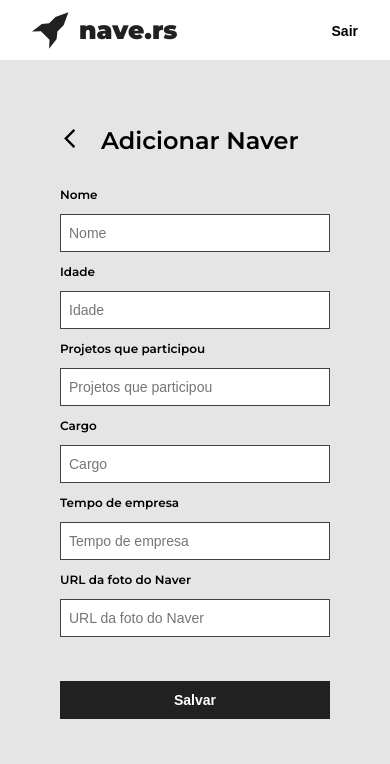
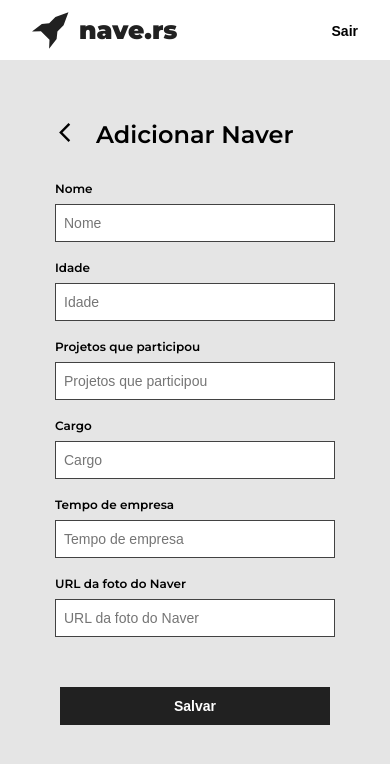
Before and after one commit to RafaelLeveske/desafio-nave, a React (Create React App) app: page /new in a window 390 px wide. Shown: the top 764 px of the page. Built offline with nearby package versions, Linux system fonts and the light colour scheme.

Commit message:
Alterações css

```diff
--- a/src/pages/NewNaver/styles.css
+++ b/src/pages/NewNaver/styles.css
@@ -132,22 +132,24 @@ div.new-naver-page .new-naver-container .footer-content button:hover {
 
   div.new-naver-page .new-naver-container .middle-content .first-column ul li span {
     font-size: 12px;
+    margin-bottom: 8px;
   }
 
   div.new-naver-page .new-naver-container .middle-content .first-column ul li input {
-    width: 270px;
     height: 38px;
     font-size: 14px;
+    margin-bottom: 18px;
   }
 
   div.new-naver-page .new-naver-container .middle-content .second-column ul li span {
     font-size: 12px;
+    margin-bottom: 8px;
   }
 
   div.new-naver-page .new-naver-container .middle-content .second-column ul li input {
-    width: 270px;
     height: 38px;
     font-size: 14px;
+    margin-bottom: 18px;
   }
 
   div.new-naver-page .new-naver-container .footer-content {
```
